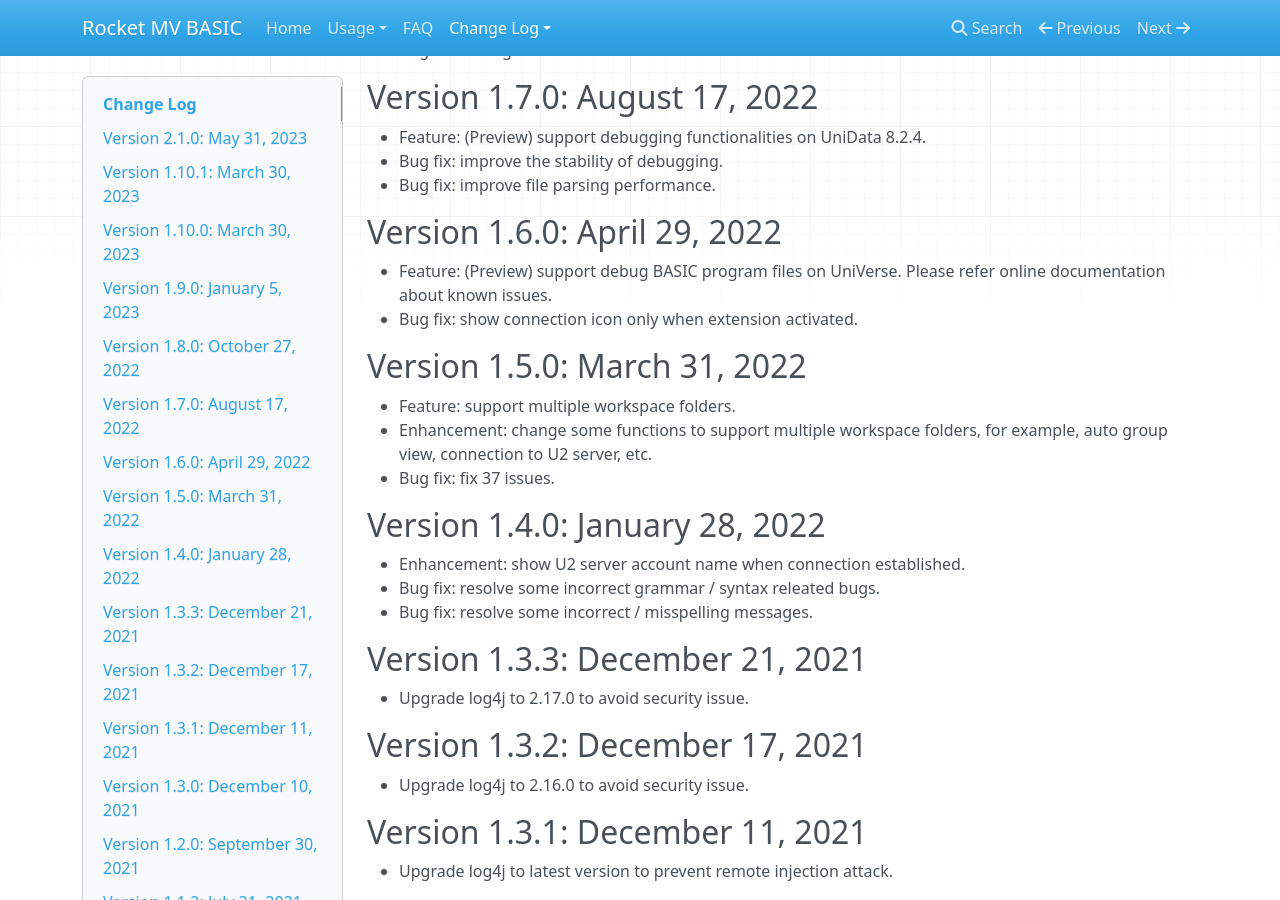
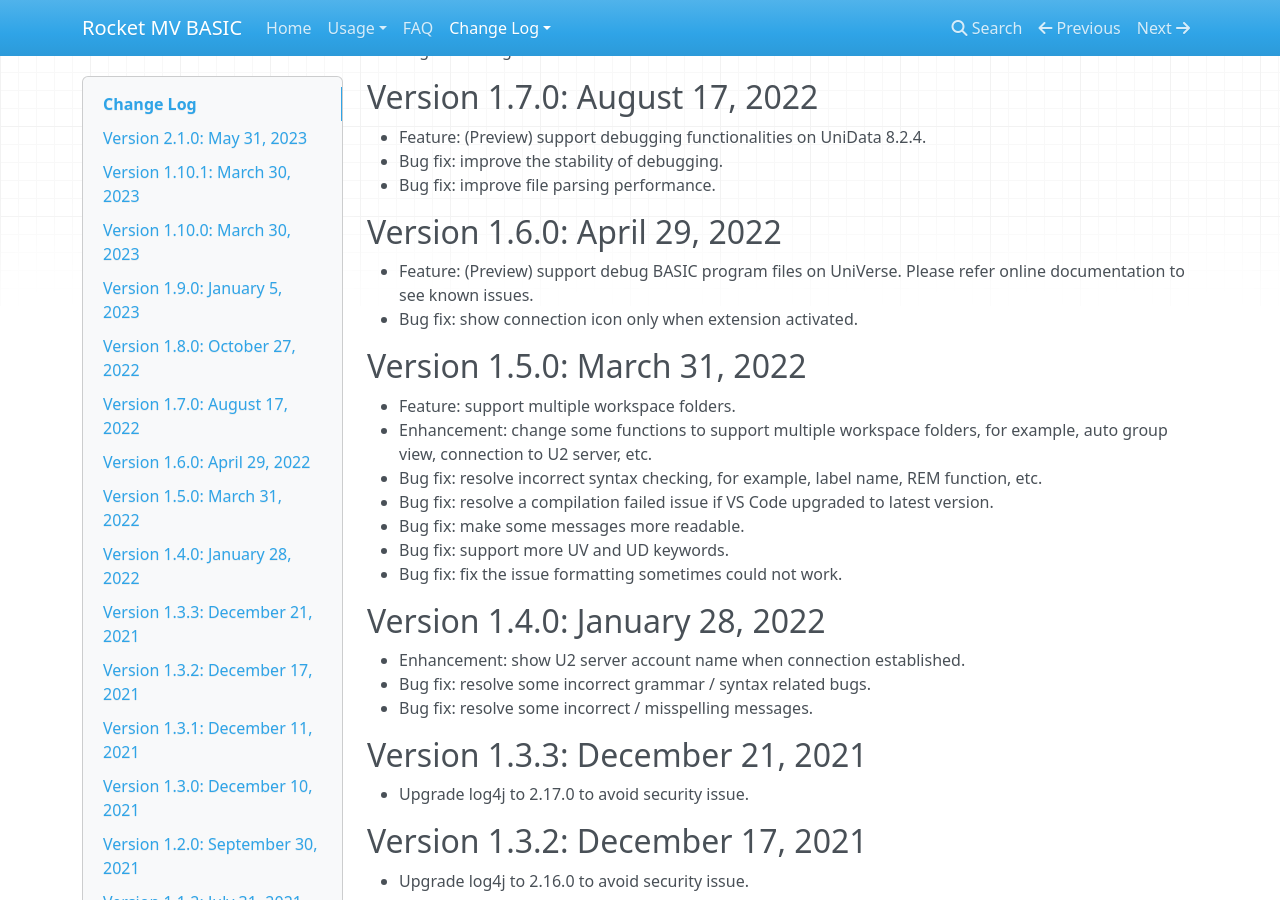
Before and after one commit to RocketSoftware/rocket-mvbasic, an MkDocs documentation site: the page built from docs/usage/CHANGELOG.md, in a window 1280 px wide and 900 px high, scrolled down 680 px. Built offline with MkDocs 1.6.1, drawn with Linux system fonts in a browser that asks for light colours; nearby versions of some CDN libraries.

Commit message:
Correct some spell errors, and also sync the content with extension's change log

```diff
--- a/docs/usage/CHANGELOG.md
+++ b/docs/usage/CHANGELOG.md
@@ -35,19 +35,23 @@
 
 ## Version 1.6.0: April 29, 2022
 
-- Feature: (Preview) support debug BASIC program files on UniVerse. Please refer online documentation about known issues.
+- Feature: (Preview) support debug BASIC program files on UniVerse. Please refer online documentation to see known issues.
 - Bug fix: show connection icon only when extension activated.
 
 ## Version 1.5.0: March 31, 2022
 
 - Feature: support multiple workspace folders.
 - Enhancement: change some functions to support multiple workspace folders, for example, auto group view, connection to U2 server, etc.
-- Bug fix: fix 37 issues.
+- Bug fix: resolve incorrect syntax checking, for example, label name, REM function, etc.
+- Bug fix: resolve a compilation failed issue if VS Code upgraded to latest version.
+- Bug fix: make some messages more readable.
+- Bug fix: support more UV and UD keywords.
+- Bug fix: fix the issue formatting sometimes could not work.
 
 ## Version 1.4.0: January 28, 2022
 
 - Enhancement: show U2 server account name when connection established.
-- Bug fix: resolve some incorrect grammar / syntax releated bugs.
+- Bug fix: resolve some incorrect grammar / syntax related bugs.
 - Bug fix: resolve some incorrect / misspelling messages.
 
 ## Version 1.3.3: December 21, 2021
```
